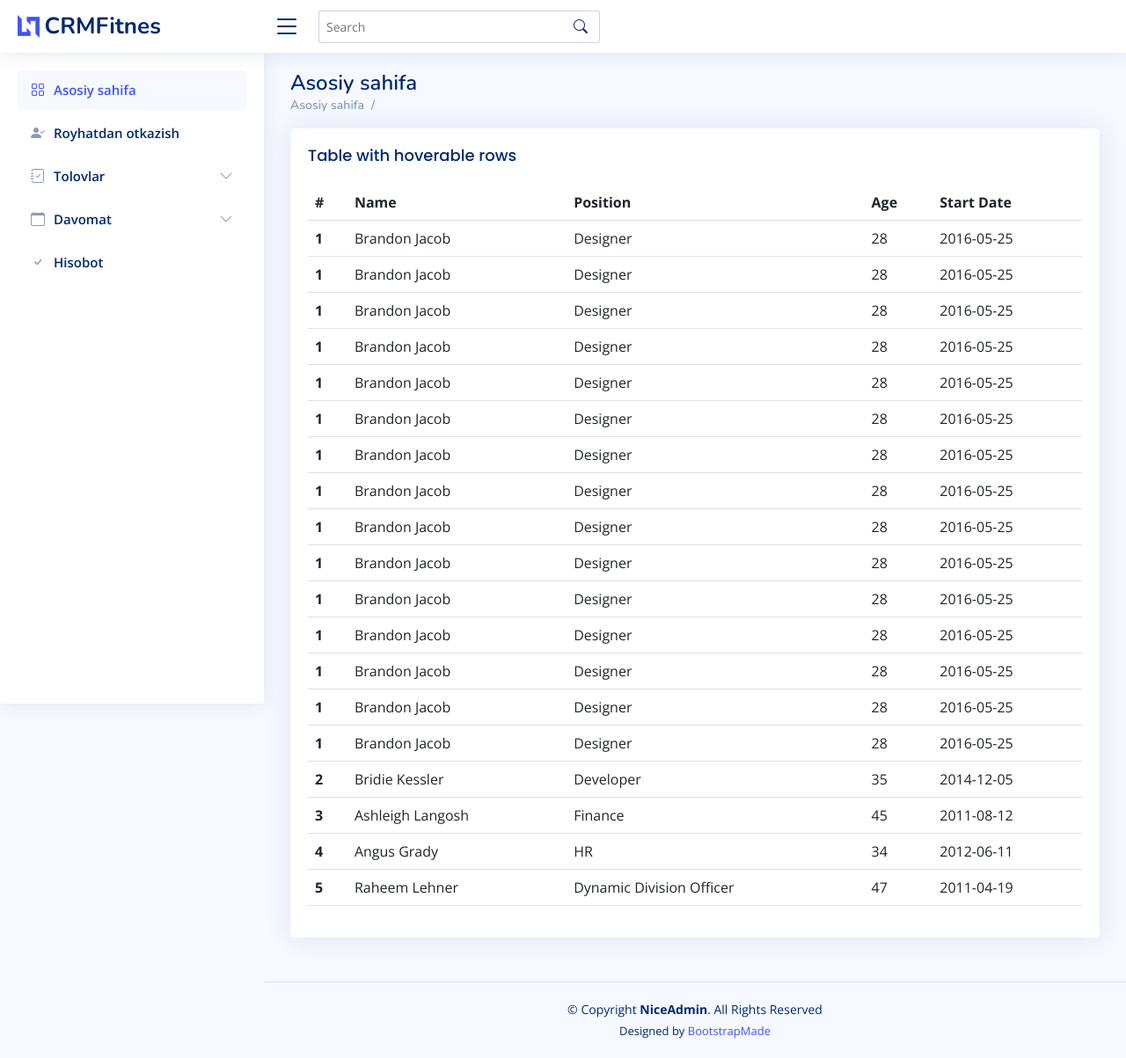
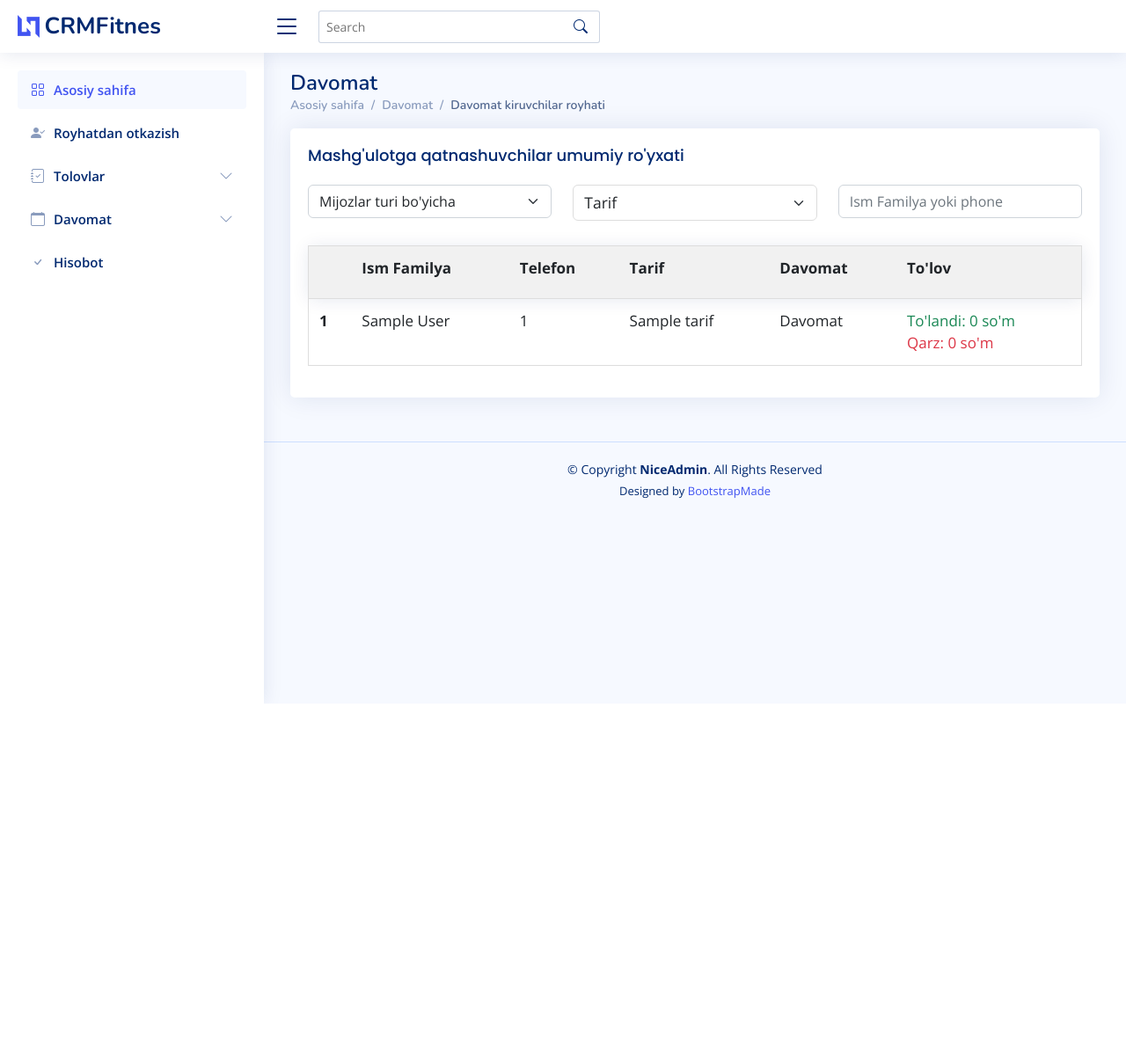
Before and after one commit to Abdulhamid51/fitnes_crm, a Django app: template templates/tables-general.html in a window 1280 px wide. Shown: the whole page at 88% size. After the commit the page ends 800 px from the top, so only its background shows below. Run offline with Django 3.2, Linux system fonts and the light colour scheme; the template is opened without the code that fills it: most values are stand-ins (such as "Sample title", 1, 10 or a date in 2020); some libraries are stand-ins or nearby versions.

Commit message:
tables-general add

```diff
--- a/templates/tables-general.html
+++ b/templates/tables-general.html
@@ -1,17 +1,19 @@
 {% extends 'wrapper.html' %}
+
 {% block content %}
-
   <main id="main" class="main">
 
     <div class="pagetitle">
-      <h1>Asosiy sahifa</h1>
+      <h1>Davomat</h1>
       <nav>
         <ol class="breadcrumb">
-          <li class="breadcrumb-item"><a href="{% url 'main:home' %}">Asosiy sahifa</a></li>
-          <li class="breadcrumb-item active"></li>
+          <li class="breadcrumb-item"><a href="index.html">Asosiy sahifa</a></li>
+          <li class="breadcrumb-item">Davomat</li>
+          <li class="breadcrumb-item active">Davomat kiruvchilar royhati</li>
         </ol>
       </nav>
     </div><!-- End Page Title -->
+
     <section class="section">
       <div class="row">
         <div class="col-lg-12">
@@ -19,155 +21,61 @@
 
           <div class="card">
             <div class="card-body">
-              <h5 class="card-title">Table with hoverable rows</h5>
+              <h5 class="card-title">Mashg'ulotga qatnashuvchilar umumiy ro'yxati</h5>
 
               <!-- Table with hoverable rows -->
-              <table class="table table-hover">
-                <thead>
-                  <tr>
-                    <th scope="col">#</th>
-                    <th scope="col">Name</th>
-                    <th scope="col">Position</th>
-                    <th scope="col">Age</th>
-                    <th scope="col">Start Date</th>
-                  </tr>
-                </thead>
-                <tbody>
-                  <tr>
-                    <th scope="row">1</th>
-                    <td>Brandon Jacob</td>
-                    <td>Designer</td>
-                    <td>28</td>
-                    <td>2016-05-25</td>
-                  </tr>
-                  <tr>
-                    <th scope="row">1</th>
-                    <td>Brandon Jacob</td>
-                    <td>Designer</td>
-                    <td>28</td>
-                    <td>2016-05-25</td>
-                  </tr>
-                  <tr>
-                    <th scope="row">1</th>
-                    <td>Brandon Jacob</td>
-                    <td>Designer</td>
-                    <td>28</td>
-                    <td>2016-05-25</td>
-                  </tr>
-                  <tr>
-                    <th scope="row">1</th>
-                    <td>Brandon Jacob</td>
-                    <td>Designer</td>
-                    <td>28</td>
-                    <td>2016-05-25</td>
-                  </tr>
-                  <tr>
-                    <th scope="row">1</th>
-                    <td>Brandon Jacob</td>
-                    <td>Designer</td>
-                    <td>28</td>
-                    <td>2016-05-25</td>
-                  </tr>
-                  <tr>
-                    <th scope="row">1</th>
-                    <td>Brandon Jacob</td>
-                    <td>Designer</td>
-                    <td>28</td>
-                    <td>2016-05-25</td>
-                  </tr>
-                  <tr>
-                    <th scope="row">1</th>
-                    <td>Brandon Jacob</td>
-                    <td>Designer</td>
-                    <td>28</td>
-                    <td>2016-05-25</td>
-                  </tr>
-                  <tr>
-                    <th scope="row">1</th>
-                    <td>Brandon Jacob</td>
-                    <td>Designer</td>
-                    <td>28</td>
-                    <td>2016-05-25</td>
-                  </tr>
-                  <tr>
-                    <th scope="row">1</th>
-                    <td>Brandon Jacob</td>
-                    <td>Designer</td>
-                    <td>28</td>
-                    <td>2016-05-25</td>
-                  </tr>
-                  <tr>
-                    <th scope="row">1</th>
-                    <td>Brandon Jacob</td>
-                    <td>Designer</td>
-                    <td>28</td>
-                    <td>2016-05-25</td>
-                  </tr>
-                  <tr>
-                    <th scope="row">1</th>
-                    <td>Brandon Jacob</td>
-                    <td>Designer</td>
-                    <td>28</td>
-                    <td>2016-05-25</td>
-                  </tr>
-                  <tr>
-                    <th scope="row">1</th>
-                    <td>Brandon Jacob</td>
-                    <td>Designer</td>
-                    <td>28</td>
-                    <td>2016-05-25</td>
-                  </tr>
-                  <tr>
-                    <th scope="row">1</th>
-                    <td>Brandon Jacob</td>
-                    <td>Designer</td>
-                    <td>28</td>
-                    <td>2016-05-25</td>
-                  </tr>
-                  <tr>
-                    <th scope="row">1</th>
-                    <td>Brandon Jacob</td>
-                    <td>Designer</td>
-                    <td>28</td>
-                    <td>2016-05-25</td>
-                  </tr>
-                  <tr>
-                    <th scope="row">1</th>
-                    <td>Brandon Jacob</td>
-                    <td>Designer</td>
-                    <td>28</td>
-                    <td>2016-05-25</td>
-                  </tr>
-                  <tr>
-                    <th scope="row">2</th>
-                    <td>Bridie Kessler</td>
-                    <td>Developer</td>
-                    <td>35</td>
-                    <td>2014-12-05</td>
-                  </tr>
-                  <tr>
-                    <th scope="row">3</th>
-                    <td>Ashleigh Langosh</td>
-                    <td>Finance</td>
-                    <td>45</td>
-                    <td>2011-08-12</td>
-                  </tr>
-                  <tr>
-                    <th scope="row">4</th>
-                    <td>Angus Grady</td>
-                    <td>HR</td>
-                    <td>34</td>
-                    <td>2012-06-11</td>
-                  </tr>
-                  <tr>
-                    <th scope="row">5</th>
-                    <td>Raheem Lehner</td>
-                    <td>Dynamic Division Officer</td>
-                    <td>47</td>
-                    <td>2011-04-19</td>
-                  </tr>
-                </tbody>
-              </table>
+
+                <table class="table table-hover" id="myTable">
+                      <div class="row mt-2">
+                        <div class="col-12 mb-3 col-md-4">
+                            <select class="form-select" id="filterBy" onchange="searchFilter()">
+                                <option value="" selected>Mijozlar turi bo'yicha</option>
+                                <option value="green">Aktiv</option>
+                                <option value="blue">Aktiv emas</option>
+                            </select>
+                        </div>
+                        <div class="col-12 mb-3 col-md-4">
+                            <select class="form-select" id="mylist" onchange="myFunction()">
+                                <option value="" selected>Tarif</option>
+                                <option value="oylik">Oylik</option>
+                                <option value="haftada uch kun">Haftada uch kun</option>
+                                <option value="kunlik">Kunlik</option>
+                            </select>
+                        </div>
+                        <div class="col-12 col-md-4 mb-3">
+                            <input type="text" class="form-control" id="mysearch" placeholder="Ism Familya yoki phone " aria-label="Search cards" onkeyup="myFunction()">
+
+                        </div>
+                    </div>
+  <tr class="header">
+    <th scope="col"></th>
+    <th scope="col">Ism Familya</th>
+    <th scope="col">Telefon</th>
+    <th scope="col">Tarif</th>
+    <th scope="col">Davomat</th>
+
+    <th scope="col">To'lov</th>
+  </tr>
+
+  {% for a in abonent %}
+
+      <tr>
+        <th scope="row">1</th>
+        <td>{{ a.first_name }}  {{ a.last_name }}</td>
+        <td>{{ a.phone_number }}</td>
+        <td>{{ a.tarif }}</td>
+        <td>Davomat</td>
+        <td><span class="text-success">To'landi: 0 so'm</span> <br> <span class="text-danger">Qarz: 0 so'm</span></td>
+
+      </tr>
+  {% endfor %}
+
+
+</table>
+
+
+
+
               <!-- End Table with hoverable rows -->
 
             </div>
@@ -182,4 +90,99 @@
     </section>
 
   </main><!-- End #main -->
-{% endblock content %}
+
+
+  <style>
+
+  * {
+    box-sizing: border-box;
+  }
+
+  #myInput {
+    background-image: url('/css/searchicon.png');
+    background-position: 10px 10px;
+    background-repeat: no-repeat;
+    width: 100%;
+    font-size: 16px;
+    padding: 12px 20px 12px 40px;
+    border: 1px solid #ddd;
+    margin-bottom: 12px;
+  }
+
+  #mylist {
+    /* background-position: 10px 10px; */
+    background-repeat: no-repeat;
+    width: 100%;
+    font-size: 17.5px;
+    /* padding: 12px 20px 12px 40px; */
+    border: 1px solid #ddd;
+    margin-bottom: 12px;
+  }
+
+  #myTable {
+    border-collapse: collapse;
+    width: 100%;
+    border: 1px solid #ddd;
+    font-size: 17px;
+  }
+
+  #myTable th,
+  #myTable td {
+    text-align: left;
+    padding: 12px;
+  }
+
+  #myTable tr {
+    border-bottom: 1px solid #ddd;
+  }
+
+  #myTable tr.header,
+  #myTable tr:hover {
+    background-color: #f1f1f1;
+  }
+
+  .hide {
+    display: none
+  }
+  </style>
+
+  <script>
+    function myFunction() {
+    let input, filter, table, tr, td,i;
+    const searchbox = document.querySelector("#mysearch");
+    let textBox = searchbox.value;
+    console.log(textBox)
+
+    input = document.getElementById("mylist");
+    filter = input.value.toUpperCase();
+    table = document.getElementById("myTable");
+    tr = table.getElementsByTagName("tr");
+    for (i = 0; i < tr.length; i++) {
+      td = tr[i].getElementsByTagName("td")[2];
+      td_name = tr[i].getElementsByTagName("td")[1];
+      if (td) {
+        tr[i].classList.toggle("hide", filter && td.innerHTML.toUpperCase() !== filter)
+      }
+
+
+
+    }
+  }
+  </script>
+
+
+<script>
+
+  // Initialize the DataTable
+  $(document).ready(function () {
+    $('#tableID').DataTable({
+
+      // Enable the searching
+      // of the DataTable
+      searching: true
+    });
+  });
+</script>
+
+
+  {% endblock %}
```
